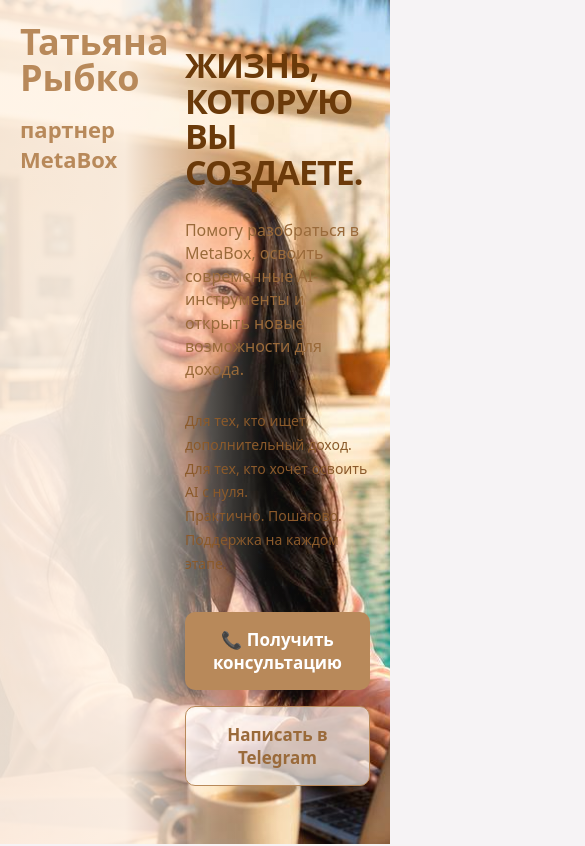
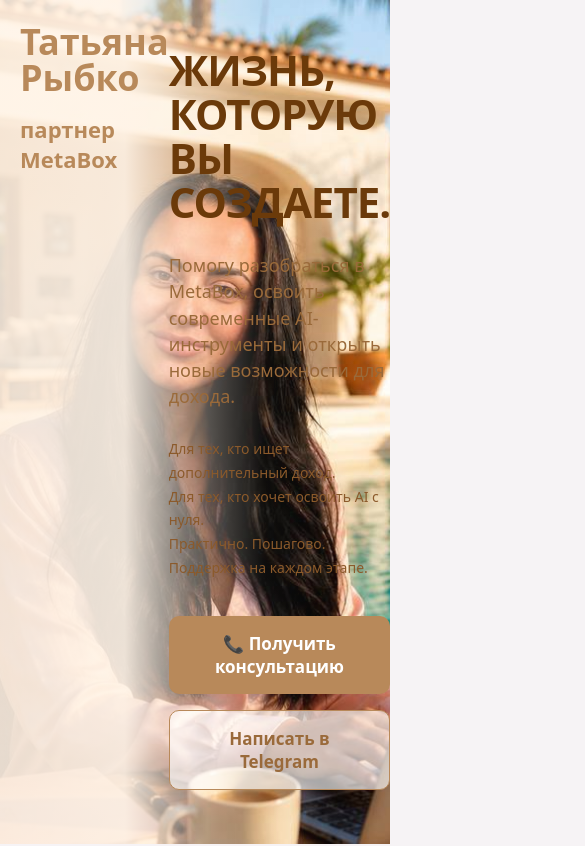
Before and after one commit to Tetiana-Rybko/bagira-landing, a React (Vite) app: page / in a window 390 px wide. Shown: the top 846 px of the page, 585 px wide, since content can reach past the window. Built offline with nearby package versions, Linux system fonts and the light colour scheme.

Commit message:
Fix mobile width and section grids

```diff
--- a/src/pages/LandingPage.tsx
+++ b/src/pages/LandingPage.tsx
@@ -110,7 +110,7 @@ const handleSubmit = async (e: FormEvent<HTMLFormElement>) => {
   style={{
     minHeight: "100vh",
     position: "relative",
-    width: "100%",
+    width: "100%vw",
     boxSizing: "border-box",
     display: "flex",
     backgroundImage: "url('/images/rybka_tanya.jpg')",
@@ -188,7 +188,7 @@ const handleSubmit = async (e: FormEvent<HTMLFormElement>) => {
     <h1
       style={{
         margin: 0,
-        fontSize: isMobile ? 34 : 62,
+        fontSize: isMobile ? 42 : 62,
         lineHeight: isMobile ? 1.05 : 1.08,
         fontWeight: 900,
         color: "#6B3A0A",
@@ -206,7 +206,7 @@ const handleSubmit = async (e: FormEvent<HTMLFormElement>) => {
       style={{
         margin: "28px 0 0",
         maxWidth: isMobile ? 260 : 520,
-        fontSize: isMobile ? 16 : 24,
+        fontSize: isMobile ? 18 : 24,
         lineHeight: 1.45,
         color: "#9A6A3A",
         fontWeight: 500,
@@ -405,7 +405,7 @@ const handleSubmit = async (e: FormEvent<HTMLFormElement>) => {
             style={{
               marginTop: 36,
               display: "grid",
-              gridTemplateColumns: 'repeat(3, 1fr)',
+              gridTemplateColumns:  isMobile ? "1fr" : "repeat(3, 1fr)",
               gap: 20,
             }}
           >
```
